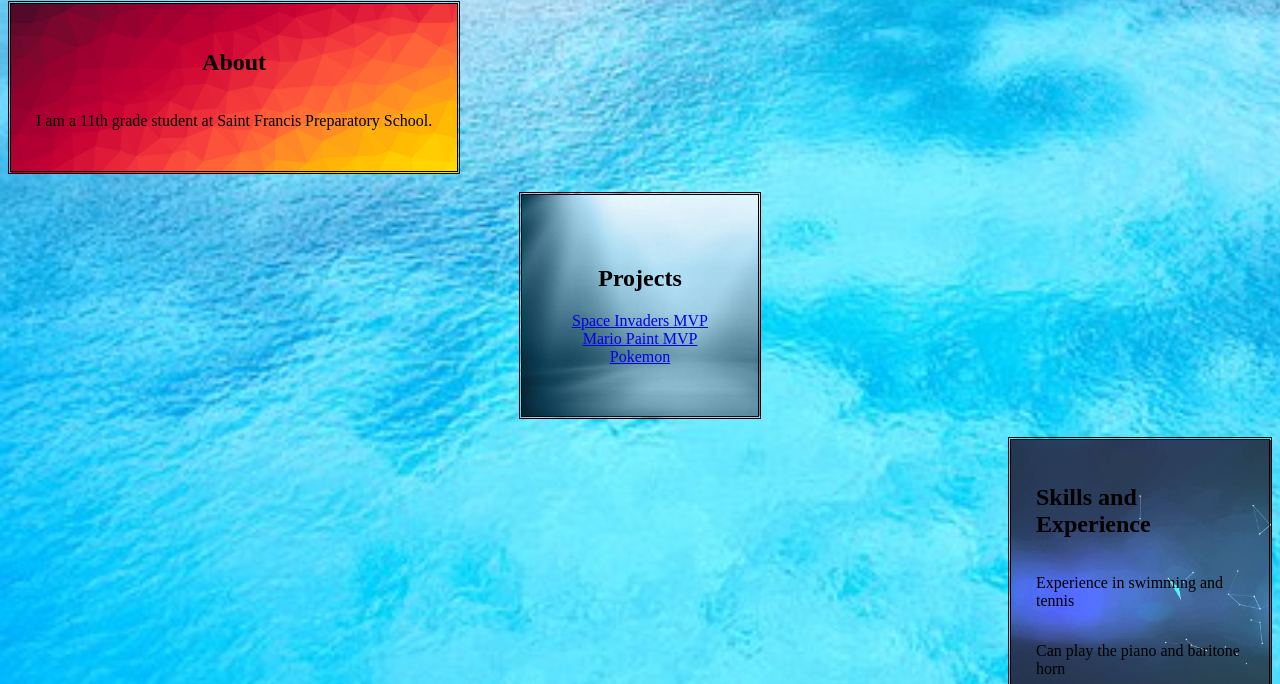
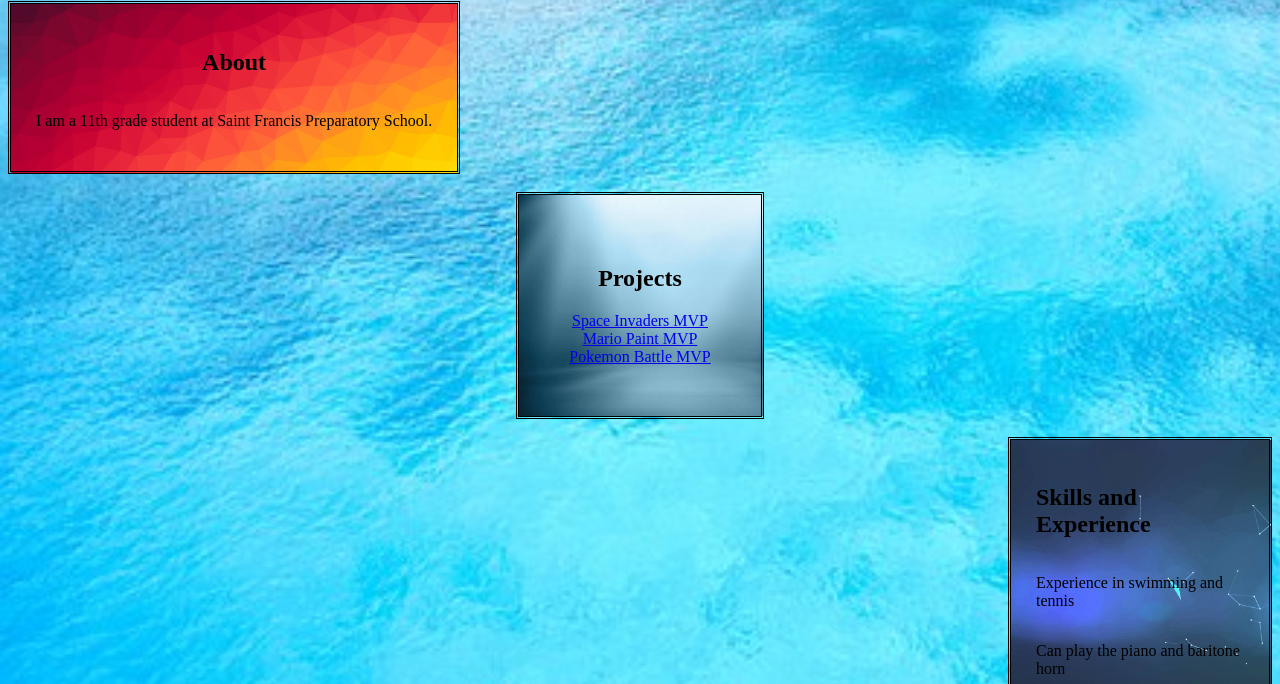
Before and after one commit to Redthefox/Redthefox.github.io, a plain HTML site: page index.html in a window 1280 px wide. Shown: the part 116-800 px from the top of the page. Drawn offline with Linux system fonts and the light colour scheme.

```diff
--- a/index.html
+++ b/index.html
@@ -24,7 +24,7 @@
         <a href="https://redthefox.github.io/Mario-Paint/">Mario Paint MVP</a>
 </div>
     <div class="Pokemon">
-        <a href="https://redthefox.github.io/pokemonBattle/">Pokemon</a>
+        <a href="https://redthefox.github.io/pokemonBattle/">Pokemon Battle MVP</a>
 </div>
 </div>
    <br>
```
